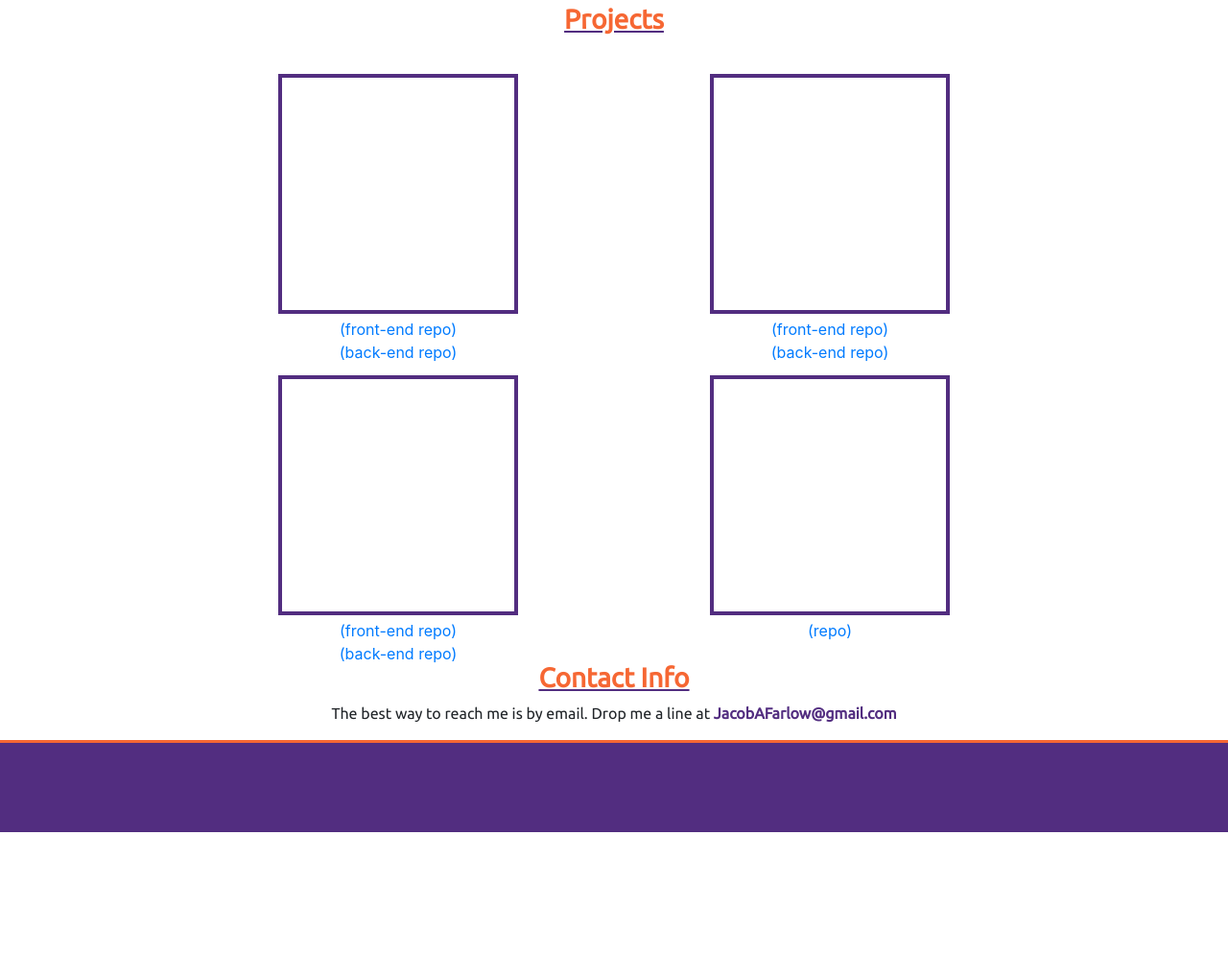
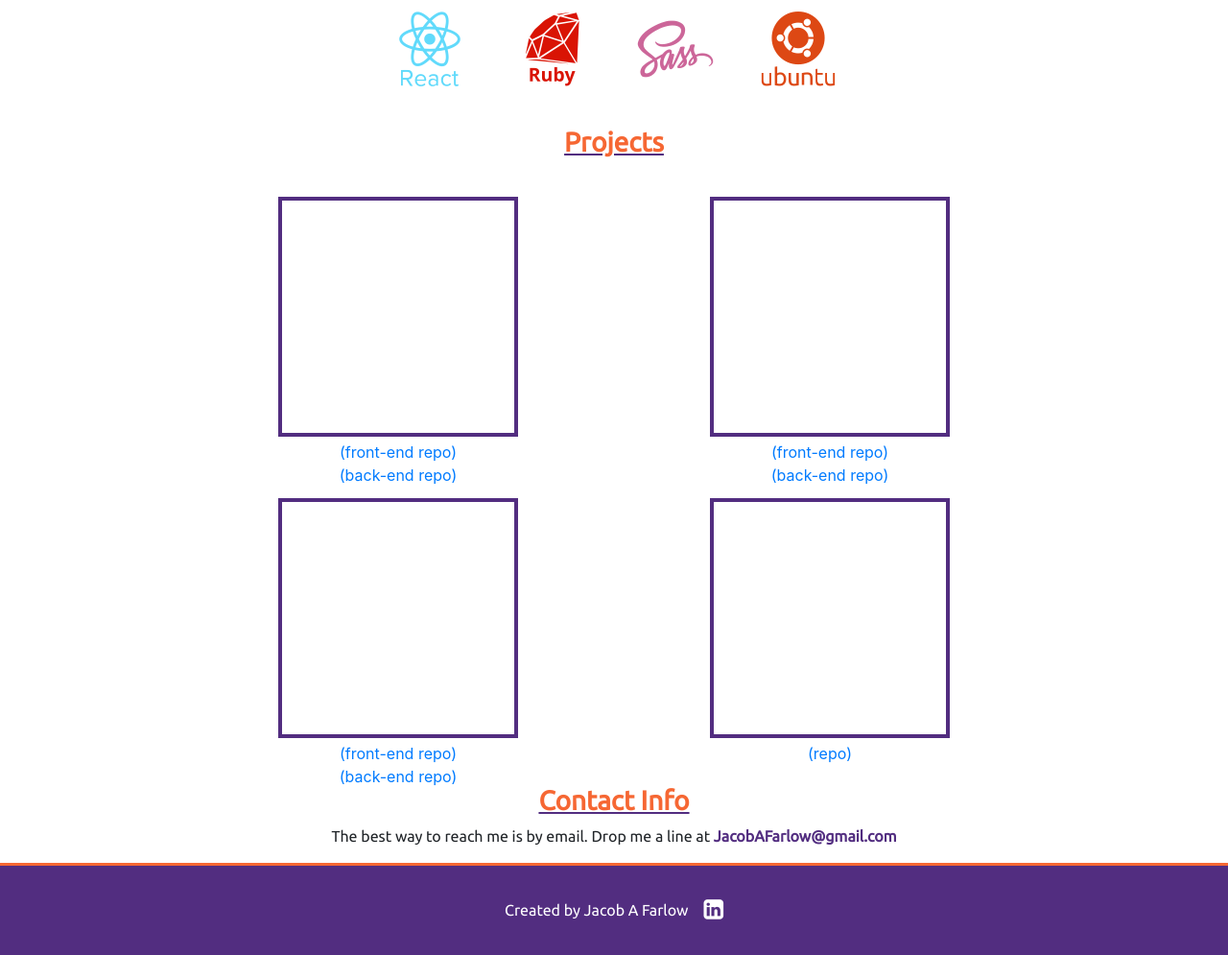
Before and after one commit to jafarlow/portfolio, a website built with webpack: page index.html in a window 1280 px wide. Shown: the part 1379-2374 px from the top of the page at 96% size. Before the commit the page ends 2246 px from the top, so only its background shows below. Built offline with nearby package versions, Linux system fonts and the light colour scheme; files whose address does not match are found by name.

Commit message:
Add new logos
index.html
-- Added icons for Atom, Grunt, Sass and Ubuntu
-- Added footer "created by"
-- Included Font Awesome link to be able to use LinkedIn logo
-- Added footer icon for LinkedIn

index.scss
-- Styled the footer to color the text white, and set flex properties
-- Set footer 'p' element margin to 0
-- Set LinkedIn hover to orange
-- Resized LinkedIn logo to 1.5rem

```diff
--- a/assets/styles/index.scss
+++ b/assets/styles/index.scss
@@ -31,6 +31,14 @@ footer {
   border-top: 0.2rem solid $orange;
   background-color: $purple;
   height: 6rem;
+  color: #fff;
+  display: flex;
+  justify-content: center;
+  align-items: center;
+}
+
+footer p {
+  margin: 0;
 }
 
 .about-header {
@@ -47,6 +55,19 @@ footer {
 .contact-email {
   color: $purple;
   font-weight: bold;
+}
+
+.footer-icon {
+  margin: 0 0 0 1rem;
+  color: #fff;
+}
+
+.footer-icon:hover {
+  color: $orange;
+}
+
+.footer-icon i {
+  font-size: 1.5rem;
 }
 
 .icons-wrapper {
--- a/index.html
+++ b/index.html
@@ -9,6 +9,7 @@
       <link href="https://fonts.googleapis.com/css?family=Kaushan+Script|Ubuntu" rel="stylesheet">
       <!-- in your header -->
       <link rel="stylesheet" href="https://cdn.rawgit.com/konpa/devicon/df6431e323547add1b4cf45992913f15286456d3/devicon.min.css">
+      <link rel="stylesheet" href="https://cdnjs.cloudflare.com/ajax/libs/font-awesome/4.7.0/css/font-awesome.min.css">
 
       <!-- Do not add `script` tags-->
       <script src="public/vendor.js" type="text/javascript" charset="utf-8" defer></script>
@@ -40,11 +41,13 @@
         <section>
           <h3 class="section-head">Skills</h3>
             <div class="icons-wrapper">
+              <i class="icon-img devicon-atom-original-wordmark colored"></i>
               <i class="icon-img devicon-bootstrap-plain-wordmark colored"></i>
               <i class="icon-img devicon-css3-plain-wordmark colored"></i>
               <i class="icon-img devicon-express-original-wordmark colored"></i>
               <i class="icon-img devicon-git-plain-wordmark colored"></i>
               <i class="icon-img devicon-github-plain-wordmark colored"></i>
+              <i class="icon-img devicon-grunt-line-wordmark colored"></i>
               <i class="icon-img devicon-heroku-original-wordmark colored"></i>
               <i class="icon-img devicon-html5-plain-wordmark colored"></i>
               <i class="icon-img devicon-javascript-plain colored"></i>
@@ -54,6 +57,8 @@
               <i class="icon-img devicon-rails-plain-wordmark colored"></i>
               <i class="icon-img devicon-react-original-wordmark colored"></i>
               <i class="icon-img devicon-ruby-plain-wordmark colored"></i>
+              <i class="icon-img devicon-sass-original colored"></i>
+              <i class="icon-img devicon-ubuntu-plain-wordmark colored"></i>
             </div>
         </section>
 
@@ -116,6 +121,13 @@
           <p>Downloadable PDF coming soon!</p> -->
         </section>
       </main>
-      <footer></footer>
+      <footer>
+        <p class="footer-text">
+          Created by Jacob A Farlow
+        </p>
+        <a href="www.linkedin.com/in/jacob-farlow" class="footer-icon">
+          <i class="fa fa-linkedin-square"></i>
+        </a>
+      </footer>
     </body>
 </html>
```
